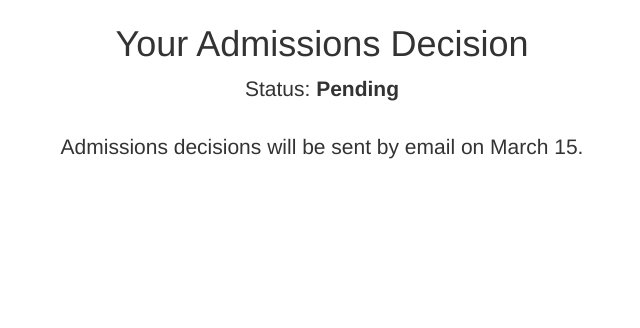
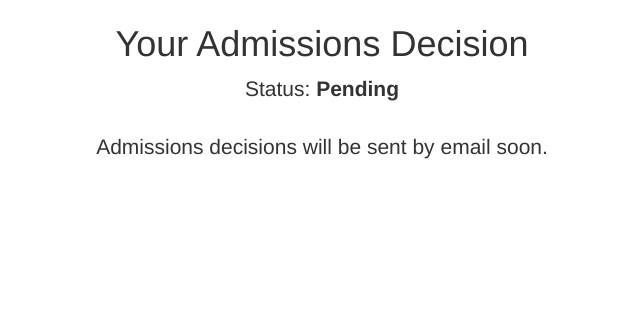
Before and after one commit to MenloHacks/StudentApplication, a Django app: template application/templates/application/waiting.html in a window 1280 px wide. Shown: the part 51-379 px from the top of the page, without its empty margins (318-958 px from the left). Run offline with Django 3.2, Linux system fonts and the light colour scheme; the template is opened without the code that fills it, so the values that code supplies are empty; some libraries are stand-ins or nearby versions.

Commit message:
Added 'soon' note to waiting page

```diff
--- a/application/templates/application/waiting.html
+++ b/application/templates/application/waiting.html
@@ -6,7 +6,7 @@
     <h1>Your Admissions Decision</h1>
     <p class="lead">
         Status: <strong>Pending</strong><br><br>
-        Admissions decisions will be sent by email on March 15.
+        Admissions decisions will be sent by email soon.
     </p>
 </div>
 
```
